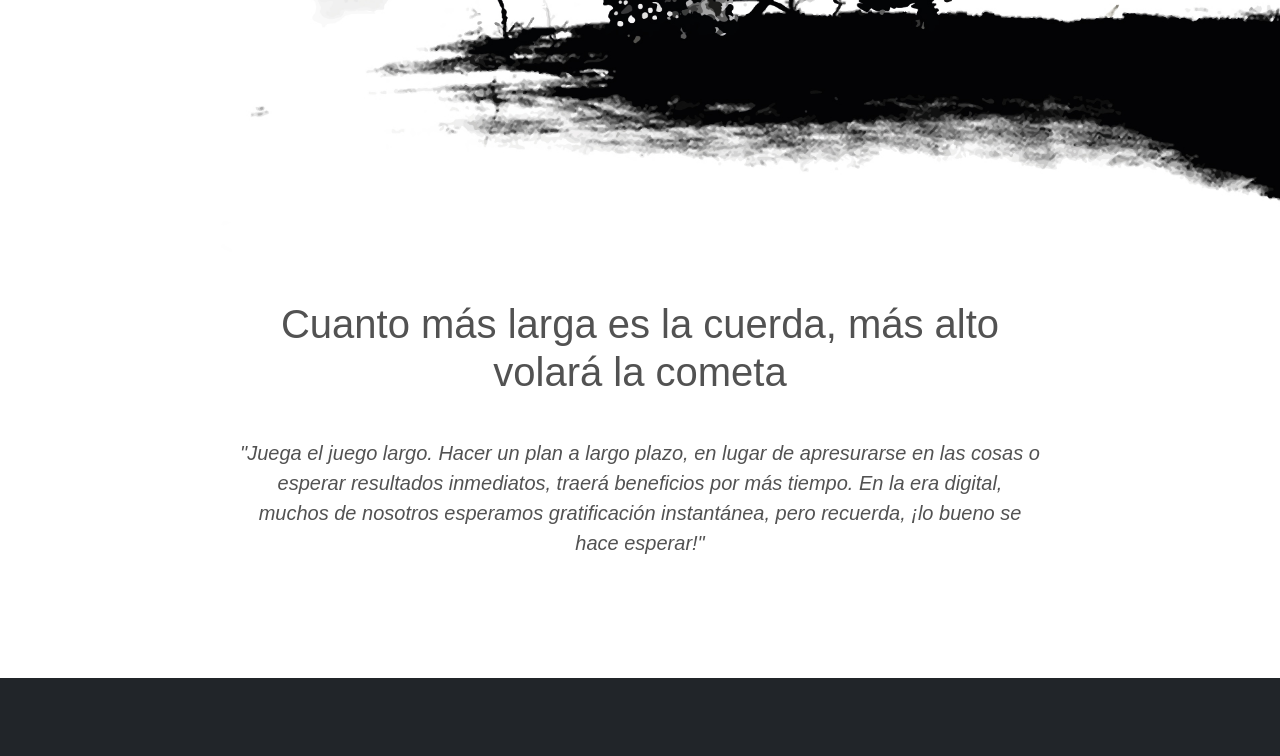
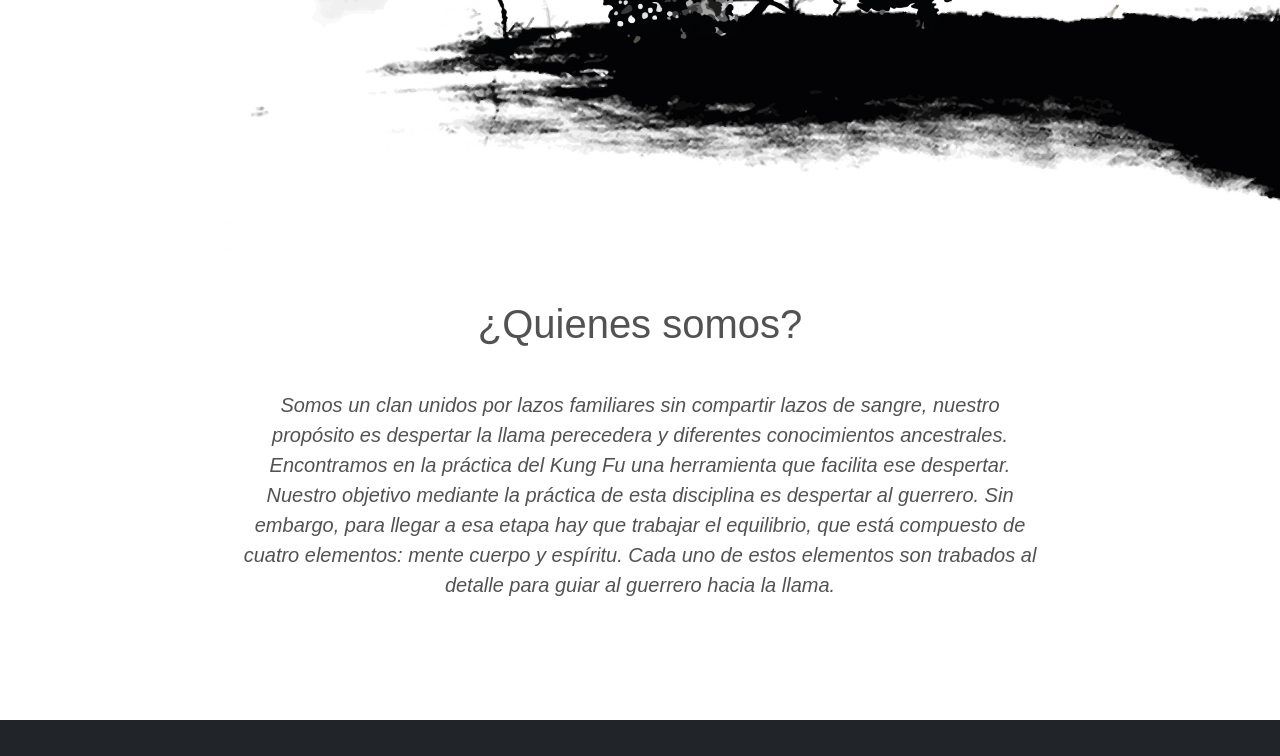
Before and after one commit to Xx-ASNIK-xX/Entrega-Coder, a plain HTML site: page pages/quienes somos.html in a window 1280 px wide. Shown: the part 544-1300 px from the top of the page. Drawn offline with nearby package versions, Linux system fonts and the light colour scheme; a web font is replaced by a local one.

Commit message:
cambio de bajada quienes somos

```diff
--- a/pages/quienes somos.html
+++ b/pages/quienes somos.html
@@ -47,13 +47,16 @@
         <section> <!-- principio del section frases-->
             <div class="contenedor2">
 
-                <h2>Cuanto más larga es la cuerda, más alto volará la cometa</h2>
+                <h2>¿Quienes somos?</h2>
 
-                <p> "Juega el juego largo.
-
-                    Hacer un plan a largo plazo, en lugar de apresurarse en las cosas o esperar resultados inmediatos, traerá beneficios por más tiempo.
-
-                    En la era digital, muchos de nosotros esperamos gratificación instantánea, pero recuerda, ¡lo bueno se hace esperar!"</p>
+                <p>
+                    Somos un clan unidos por lazos familiares sin compartir lazos de sangre, nuestro propósito es despertar la
+                    llama perecedera y diferentes conocimientos ancestrales. Encontramos en la práctica del Kung Fu una
+                    herramienta que facilita ese despertar. Nuestro objetivo mediante la práctica de esta disciplina es
+                    despertar al guerrero. Sin embargo, para llegar a esa etapa hay que trabajar el equilibrio, que está
+                    compuesto de cuatro elementos:  mente cuerpo y espíritu. Cada uno de estos elementos son trabados al
+                    detalle para guiar al guerrero hacia la llama.
+                </p>
             </div>
 
         </section>
```
